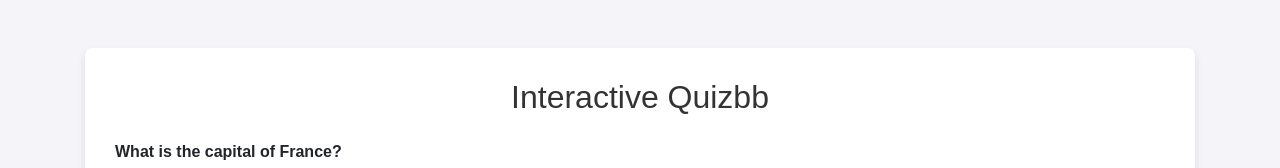
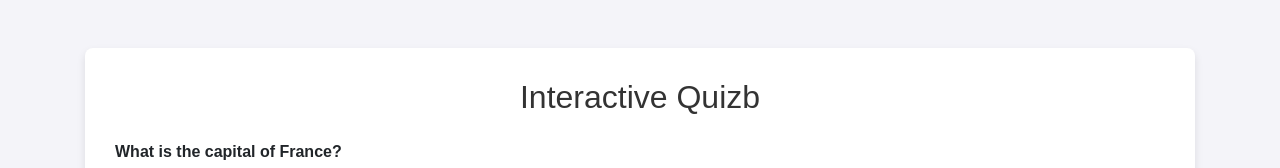
Before and after one commit to Balamurugan2004m/INTERACTIVE-QUIZ-APPLICATION, a plain HTML site: page index.html in a window 1280 px wide. Shown: the top 168 px of the page. Drawn offline with nearby package versions, Linux system fonts and the light colour scheme.

Commit message:
Update index.html

```diff
--- a/index.html
+++ b/index.html
@@ -10,7 +10,7 @@
 <body>
     <div class="container mt-5">
         <div class="quiz-container">
-            <h2 class="text-center">Interactive Quizbb</h2>
+            <h2 class="text-center">Interactive Quizb</h2>
             <div id="question-box" class="mt-4"></div>
             <div class="text-center mt-3">
                 <button id="next-btn" class="btn btn-primary">Next</button>
```
